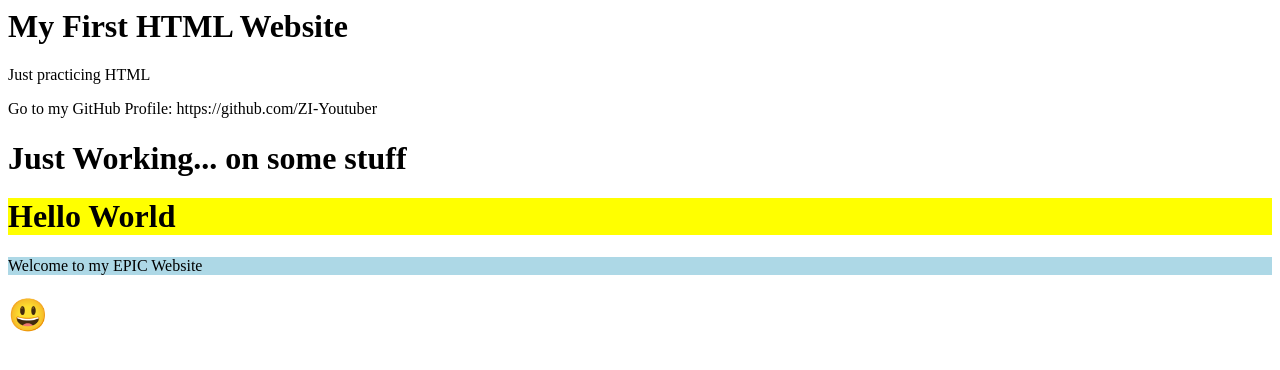
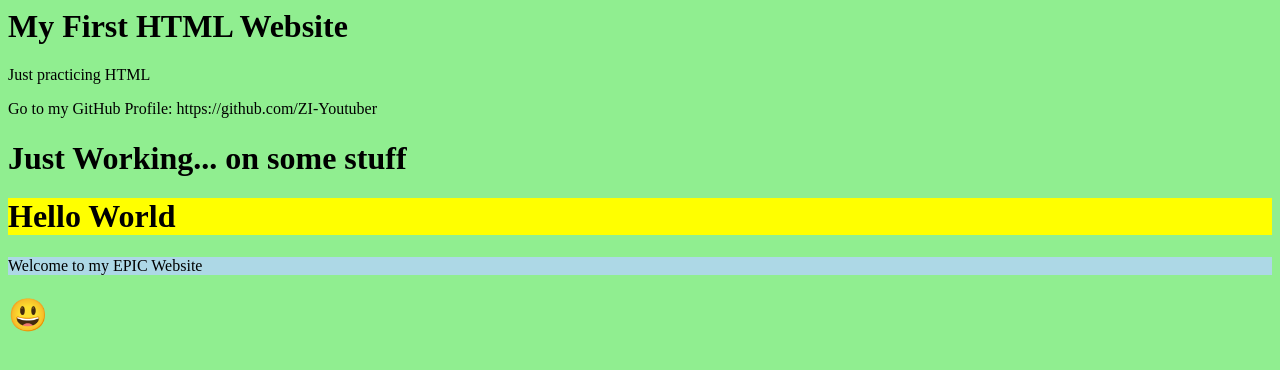
Before and after one commit to ZI-Youtuber/My-First-HTML-Website, a plain HTML site: page index.html in a window 1280 px wide. Drawn offline with Linux system fonts and the light colour scheme.

Commit message:
Update index.html

```diff
--- a/index.html
+++ b/index.html
@@ -1,5 +1,11 @@
 <html>
 <head>
+<style>
+body {background-color: lightgreen;}
+</style>
+</head>
+<body>
+
 <title>My First HTML Website</title>
 </head>
 <body>
```
